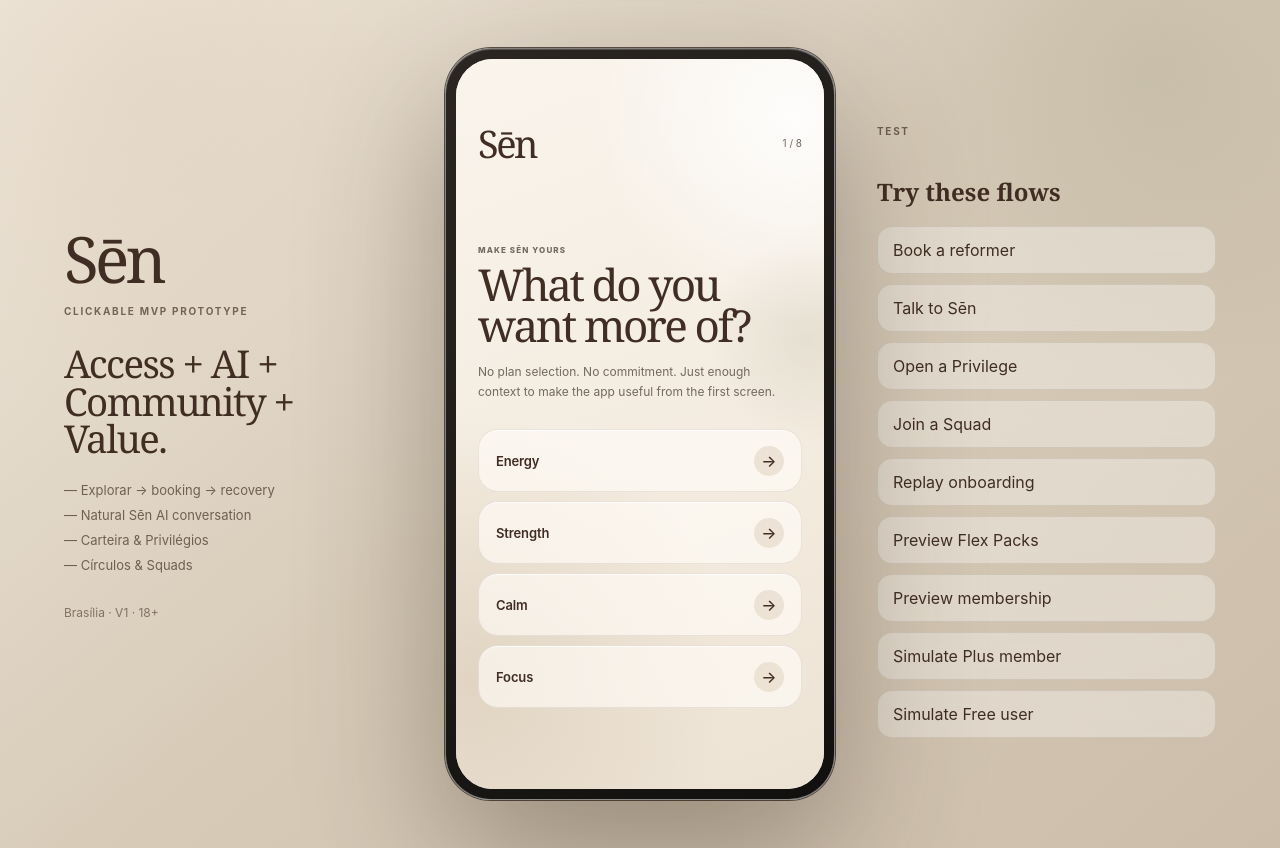
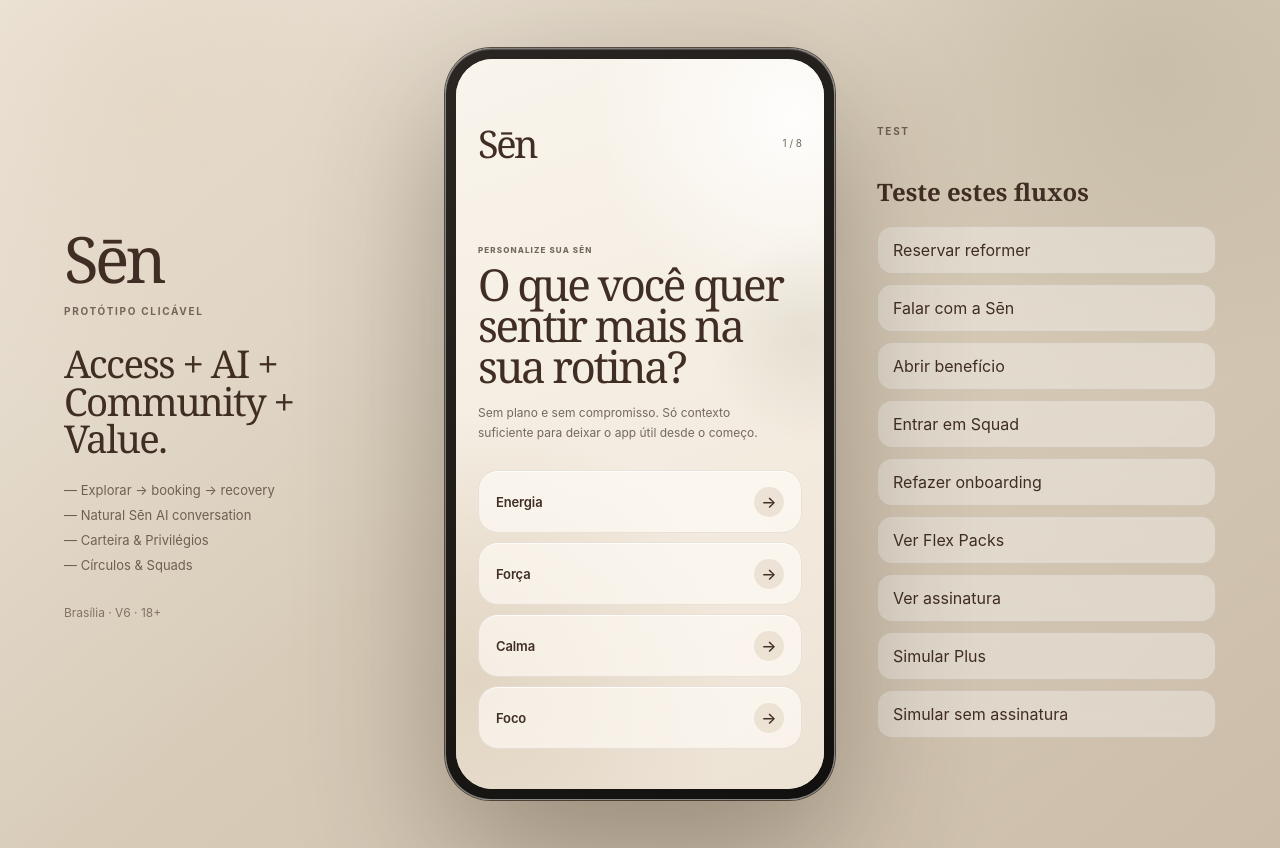
Before and after one commit to laraoliveiracassemiros-del/make-it-happen, a Next.js app: page / in a window 1280 px wide. Built offline with nearby package versions, Linux system fonts and the light colour scheme.

Commit message:
finish Portuguese localization across Sēn onboarding and membership

```diff
--- a/src/app/page.tsx
+++ b/src/app/page.tsx
@@ -643,7 +643,7 @@ function PacksView({ close }: { close: () => void }) {
           <p>{selected >= 5 ? 'Core adds selected gym access, eligible studio visits and a monthly Privilege — recurring use is where membership should win.' : 'Use Free + Packs while your routine is occasional. Sēn will show you when that changes.'}</p>
         </div>
 
-        <button className="primary">Buy {selected} passes in prototype</button>
+        <button className="primary">Buy {selected} passes no protótipo</button>
         <button className="quiet-button" onClick={close}>Not now</button>
       </div>
     </Overlay>
@@ -653,7 +653,7 @@ function PacksView({ close }: { close: () => void }) {
 function MemoryView({ close }: { close: () => void }) {
   const [boxing, setBoxing] = useState(true);
   const [pilates, setPilates] = useState(true);
-  const [afternoon, setAfternoon] = useState(true);
+  const [afternoon, setTarde] = useState(true);
   return (
     <Overlay close={close}>
       <div className="overlay-body top-spaced memory-view">
@@ -669,7 +669,7 @@ function MemoryView({ close }: { close: () => void }) {
           <button onClick={() => setPilates(!pilates)} className={pilates ? 'memory-row active' : 'memory-row'}>
             <div><strong>Pilates / Reformer</strong><span>Preferência crescente</span></div><b>{pilates ? 'On' : 'Off'}</b>
           </button>
-          <button onClick={() => setAfternoon(!afternoon)} className={afternoon ? 'memory-row active' : 'memory-row'}>
+          <button onClick={() => setTarde(!afternoon)} className={afternoon ? 'memory-row active' : 'memory-row'}>
             <div><strong>Fim de tarde</strong><span>Costuma funcionar bem</span></div><b>{afternoon ? 'On' : 'Off'}</b>
           </button>
         </div>
@@ -687,19 +687,19 @@ function MemoryView({ close }: { close: () => void }) {
 function MembershipView({ close, activate }: { close: () => void; activate: (plan: 'Core'|'Plus'|'Black') => void }) {
   const [selected, setSelected] = useState<'Core'|'Plus'|'Black'>('Core');
   const plans = [
-    { name: 'Core' as const, price: 'R$ 399', line: 'The everyday membership.', detail: 'Eligible studios ~2×/week · premium gyms · 1 Privilege' },
-    { name: 'Plus' as const, price: 'R$ 799', line: 'More range, more often.', detail: 'Studios ~4×/week · broader premium access · 2 Privilégios' },
-    { name: 'Black' as const, price: 'R$ 1.299', line: 'Rarer access, less friction.', detail: 'Studios ~6×/week · Acesso Signature · 3 Privilégios' },
+    { name: 'Core' as const, price: 'R$ 399', line: 'Para quem usa toda semana.', detail: 'Eligible studios ~2×/week · premium gyms · 1 Privilege' },
+    { name: 'Plus' as const, price: 'R$ 799', line: 'Mais frequência e variedade.', detail: 'Studios ~4×/week · broader premium access · 2 Privilégios' },
+    { name: 'Black' as const, price: 'R$ 1.299', line: 'Mais acesso especial e menos atrito.', detail: 'Studios ~6×/week · Acesso Signature · 3 Privilégios' },
   ];
   return (
     <Overlay close={close}>
       <div className="overlay-body top-spaced membership-view">
         <button className="back light" onClick={close}>←</button>
-        <small className="eyebrow">Membership, when it makes sense</small>
-        <h1>You can use Sēn without one.</h1>
-        <p className="muted-line">Membership unlocks better economics, included access and premium privileges. We want you to feel the need before we ask you to subscribe.</p>
+        <small className="eyebrow">Assinatura, quando fizer sentido</small>
+        <h1>Você pode usar a Sēn sem assinatura.</h1>
+        <p className="muted-line">A assinatura melhora acesso, preço e benefícios quando o seu uso justificar.</p>
         <div className="membership-proof">
-          <span>BASED ON YOUR CURRENT PICKS</span>
+          <span>PELO SEU USO ATUAL</span>
           <strong>Your current pattern: R$ 286 usados · ~4 eligible visits</strong>
           <em>At ~5+ eligible visits/month, Core typically becomes more attractive. Prototype estimate.</em>
         </div>
@@ -719,8 +719,8 @@ function MembershipView({ close, activate }: { close: () => void; activate: (pla
             </button>
           ))}
         </div>
-        <button className="primary" onClick={() => activate(selected)}>Start {selected} in prototype</button>
-        <button className="quiet-button keep-free" onClick={close}>Keep Sēn Free</button>
+        <button className="primary" onClick={() => activate(selected)}>Simular {selected} no protótipo</button>
+        <button className="quiet-button keep-free" onClick={close}>Continuar sem assinatura</button>
       </div>
     </Overlay>
   );
@@ -728,14 +728,14 @@ function MembershipView({ close, activate }: { close: () => void; activate: (pla
 
 function Onboarding({ finish }: { finish: () => void }) {
   const questions = [
-    { key: 'goal', q: 'What do you want more of?', options: ['Energy', 'Strength', 'Calm', 'Focus'] },
-    { key: 'routine', q: 'When does real life usually win?', options: ['Early morning', 'Afternoon', 'Evening', 'It changes'] },
-    { key: 'movement', q: 'What do you actually enjoy?', options: ['Gym', 'Reformer', 'Yoga', 'Combat / HIIT'] },
-    { key: 'recovery', q: 'How much does recovery matter?', options: ['A lot', 'Sometimes', 'Rarely', 'I want to discover it'] },
-    { key: 'work', q: 'Do you work or study outside home?', options: ['Often', 'Sometimes', 'Rarely', 'Never'] },
-    { key: 'social', q: 'Would you do more with the right people?', options: ['Definitely', 'Maybe', 'Not really', 'Depends on the activity'] },
-    { key: 'distance', q: 'How far feels effortless?', options: ['Up to 10 min', '15 min', '20 min', 'Quality matters more'] },
-    { key: 'spend', q: 'What do you already spend monthly?', options: ['Under R$300', 'R$300–600', 'R$600–1.000', 'R$1.000+'] },
+    { key: 'goal', q: 'O que você quer sentir mais na sua rotina?', options: ['Energia', 'Força', 'Calma', 'Foco'] },
+    { key: 'routine', q: 'Quando costuma existir espaço de verdade?', options: ['Manhã cedo', 'Tarde', 'Noite', 'Muda muito'] },
+    { key: 'movement', q: 'O que você realmente gosta de fazer?', options: ['Academia', 'Reformer', 'Yoga', 'Boxe / HIIT'] },
+    { key: 'recovery', q: 'Recuperação faz parte da sua rotina?', options: ['Bastante', 'Às vezes', 'Quase nunca', 'Quero descobrir'] },
+    { key: 'work', q: 'Você trabalha ou estuda fora de casa?', options: ['Quase todo dia', 'Às vezes', 'Quase nunca', 'Não'] },
+    { key: 'social', q: 'Você faria mais coisas com as pessoas certas?', options: ['Sim', 'Talvez', 'Não muito', 'Depende'] },
+    { key: 'distance', q: 'Quanto deslocamento ainda parece fácil?', options: ['Até 10 min', '15 min', '20 min', 'Qualidade importa mais'] },
+    { key: 'spend', q: 'Quanto você já gasta por mês com isso?', options: ['Até R$ 300', 'R$ 300–600', 'R$ 600–1.000', 'R$1.000+'] },
   ];
   const [step, setStep] = useState(0);
   const [answers, setAnswers] = useState<Record<string,string>>({});
@@ -751,14 +751,14 @@ function Onboarding({ finish }: { finish: () => void }) {
     <div className="onboarding future-onboarding">
       <div className="onboarding-top">
         <div className="brand-word large">Sēn</div>
-        <span>{done ? 'Ready' : `${step + 1} / 8`}</span>
+        <span>{done ? 'Pronto' : `${step + 1} / 8`}</span>
       </div>
 
       {!done ? (
         <div className="onboarding-stage quiz-stage" key={step}>
-          <small className="eyebrow">Make Sēn yours</small>
+          <small className="eyebrow">Personalize sua Sēn</small>
           <h1>{current.q}</h1>
-          <p>No plan selection. No commitment. Just enough context to make the app useful from the first screen.</p>
+          <p>Sem plano e sem compromisso. Só contexto suficiente para deixar o app útil desde o começo.</p>
           <div className="quiz-options">
             {current.options.map((item)=>(
               <button key={item} className="quiz-option" onClick={()=>choose(item)}>
@@ -771,15 +771,15 @@ function Onboarding({ finish }: { finish: () => void }) {
       ) : (
         <div className="onboarding-stage final personalization-reveal">
           <div className="welcome-orb">✦</div>
-          <small className="eyebrow">Your Sēn is ready</small>
-          <h1>Sēn is ready to learn your rhythm.</h1>
-          <p>Your preferences can change. Sēn keeps learning from what you choose, skip and edit — and you can review or change what it remembers at any time.</p>
+          <small className="eyebrow">Sua Sēn está pronta</small>
+          <h1>A Sēn já consegue começar com você.</h1>
+          <p>Ela aprende com o que você escolhe, ignora e muda. E você controla o que ela lembra.</p>
           <div className="first-win">
-            <span>PERSONALIZED FOR YOU</span>
+            <span>PARA VOCÊ</span>
             <strong>{answers.movement || 'Reformer'} · tomorrow after 18h</strong>
-            <em>{answers.distance || '11 min away'} · open access</em>
+            <em>{answers.distance || '11 min away'} · acesso avulso</em>
           </div>
-          <button className="primary" onClick={finish}>Enter Sēn</button>
+          <button className="primary" onClick={finish}>Entrar na Sēn</button>
         </div>
       )}
     </div>
@@ -814,7 +814,7 @@ export default function InícioPage() {
     <main className="prototype-shell">
       <aside className="prototype-notes">
         <div className="prototype-mark">Sēn</div>
-        <p>Clickable MVP prototype</p>
+        <p>Protótipo clicável</p>
         <h2>Access + AI + Community + Value.</h2>
         <ul>
           <li>Explorar → booking → recovery</li>
@@ -822,7 +822,7 @@ export default function InícioPage() {
           <li>Carteira & Privilégios</li>
           <li>Círculos & Squads</li>
         </ul>
-        <span>Brasília · V1 · 18+</span>
+        <span>Brasília · V6 · 18+</span>
       </aside>
 
       <div className="device-wrap">
@@ -843,16 +843,16 @@ export default function InícioPage() {
 
       <aside className="prototype-side">
         <span>TEST</span>
-        <strong>Try these flows</strong>
-        <button onClick={() => { setTab('explore'); setView(null); }}>Book a reformer</button>
-        <button onClick={() => { setTab('sen'); setView(null); }}>Talk to Sēn</button>
-        <button onClick={() => { setTab('wallet'); setView(null); }}>Open a Privilege</button>
-        <button onClick={() => { setTab('circles'); setView('squad'); }}>Join a Squad</button>
-        <button onClick={() => { setView(null); setTab('home'); setOnboarding(true); setMemberPlan(null); }}>Replay onboarding</button>
-        <button onClick={() => setView('packs')}>Preview Flex Packs</button>
-        <button onClick={() => setView('membership')}>Preview membership</button>
-        <button onClick={() => { setMemberPlan('Plus'); setTab('home'); setView(null); setOnboarding(false); }}>Simulate Plus member</button>
-        <button onClick={() => { setMemberPlan(null); setTab('home'); setView(null); setOnboarding(false); }}>Simulate Free user</button>
+        <strong>Teste estes fluxos</strong>
+        <button onClick={() => { setTab('explore'); setView(null); }}>Reservar reformer</button>
+        <button onClick={() => { setTab('sen'); setView(null); }}>Falar com a Sēn</button>
+        <button onClick={() => { setTab('wallet'); setView(null); }}>Abrir benefício</button>
+        <button onClick={() => { setTab('circles'); setView('squad'); }}>Entrar em Squad</button>
+        <button onClick={() => { setView(null); setTab('home'); setOnboarding(true); setMemberPlan(null); }}>Refazer onboarding</button>
+        <button onClick={() => setView('packs')}>Ver Flex Packs</button>
+        <button onClick={() => setView('membership')}>Ver assinatura</button>
+        <button onClick={() => { setMemberPlan('Plus'); setTab('home'); setView(null); setOnboarding(false); }}>Simular Plus</button>
+        <button onClick={() => { setMemberPlan(null); setTab('home'); setView(null); setOnboarding(false); }}>Simular sem assinatura</button>
       </aside>
 
       {view === 'partner' && <PartnerView close={() => setView(null)} open={open} hasMembership={hasMembership} />}
```
